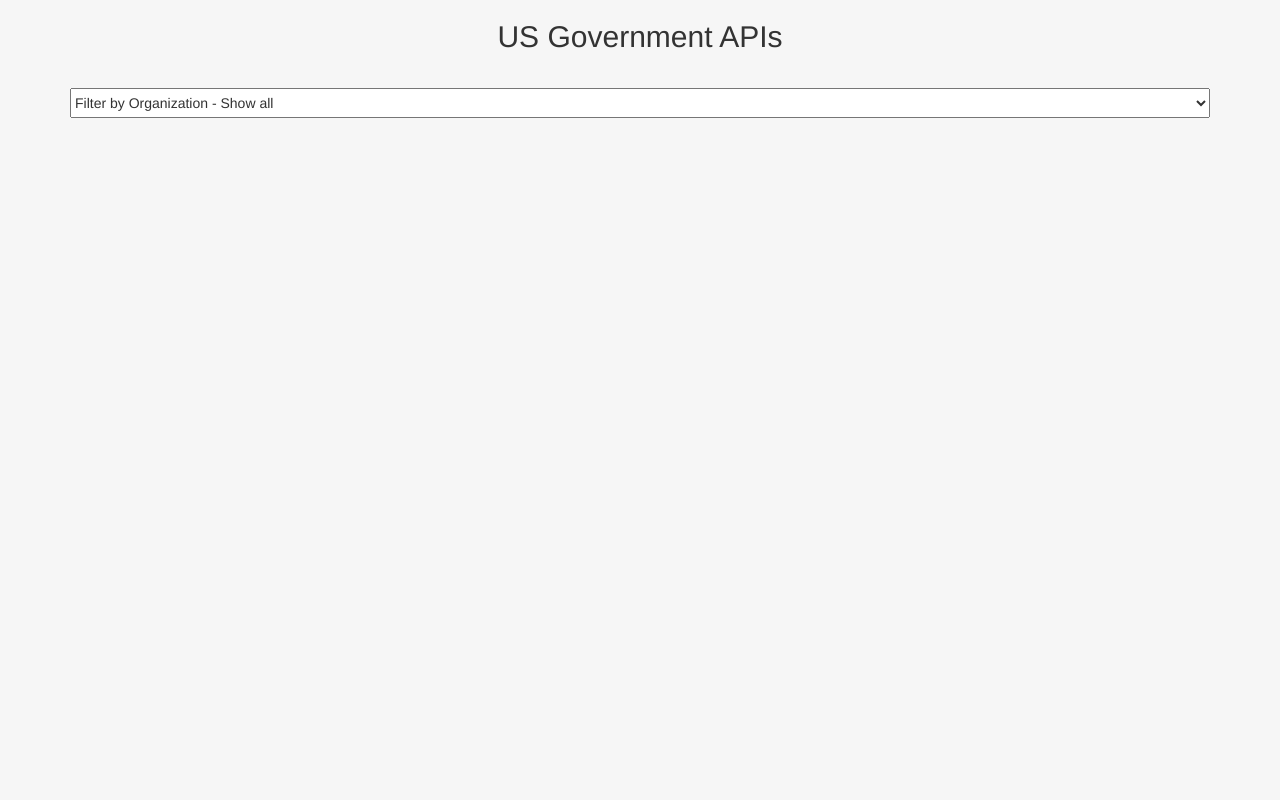
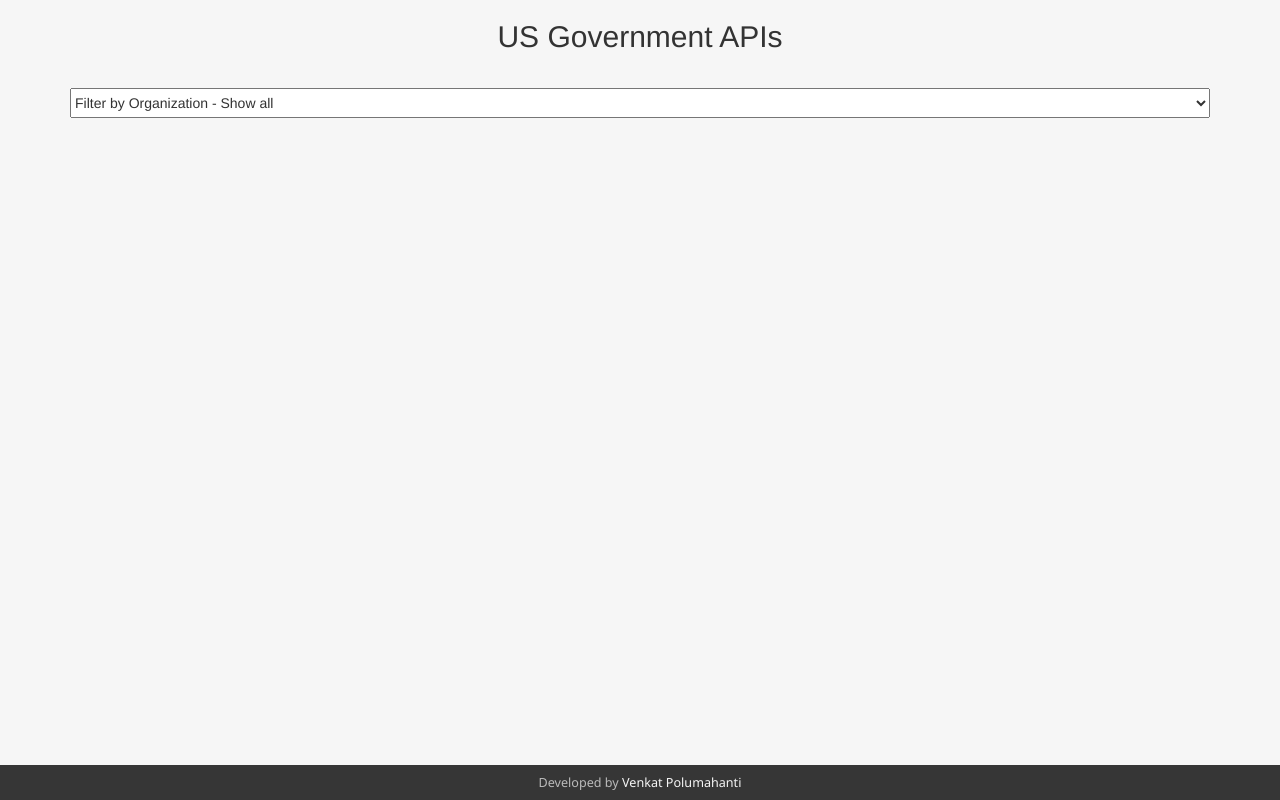
Before and after one commit to venkat4541/List-of-Government-APIs, a plain HTML site: page index.html in a window 1280 px wide. Drawn offline with nearby package versions, Linux system fonts and the light colour scheme; no server answers.

Commit message:
Changed some styles. Added floating footer with credits.

```diff
--- a/index.html
+++ b/index.html
@@ -52,6 +52,9 @@
         </ul>
       </div>
     </div>
+    <div class="credits">
+	    Developed by <a href="http://venkatp.com">Venkat Polumahanti</a>
+		</div>
     <script src="https://cdnjs.cloudflare.com/ajax/libs/angular.js/1.6.1/angular.min.js"></script>
     <script src="script.js"></script>
   </body>
--- a/style.css
+++ b/style.css
@@ -95,3 +95,26 @@ b.title {
 .url a:hover {
   border-bottom: 1px dashed #9E9E9E;
 }
+
+.credits {
+  height: 35px;
+  position: fixed;
+  bottom: 0;
+  width: 100%;
+  background: rgba(34, 34, 34, 0.9);
+  color: #bbb;
+  line-height: 35px;
+  font-size: 0.9em;
+  text-align: center;
+  font-family: "Segoe UI";
+}
+
+.credits a {
+  color: #f6f6f6;
+}
+
+.credits a:hover {
+  color: #FF5722;
+  text-decoration: none;
+  border-bottom: 1px dotted;
+}
```
